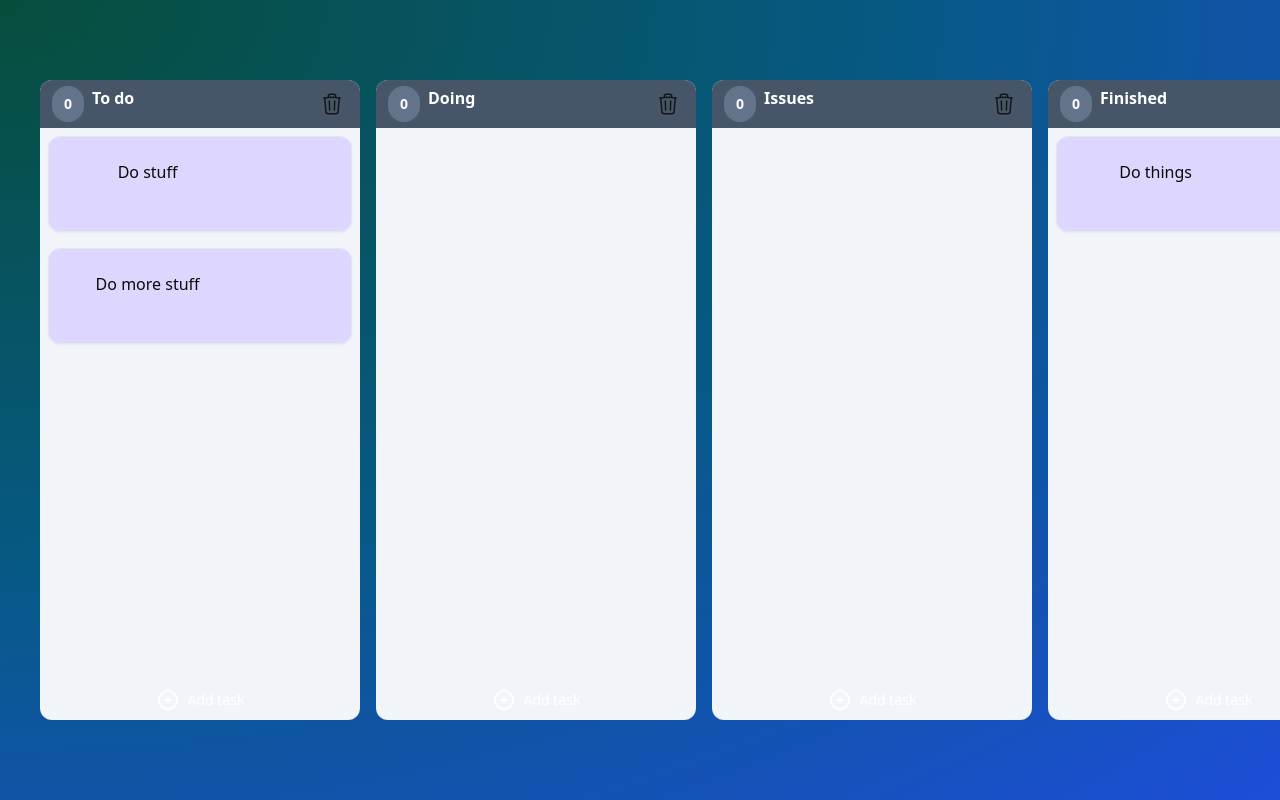
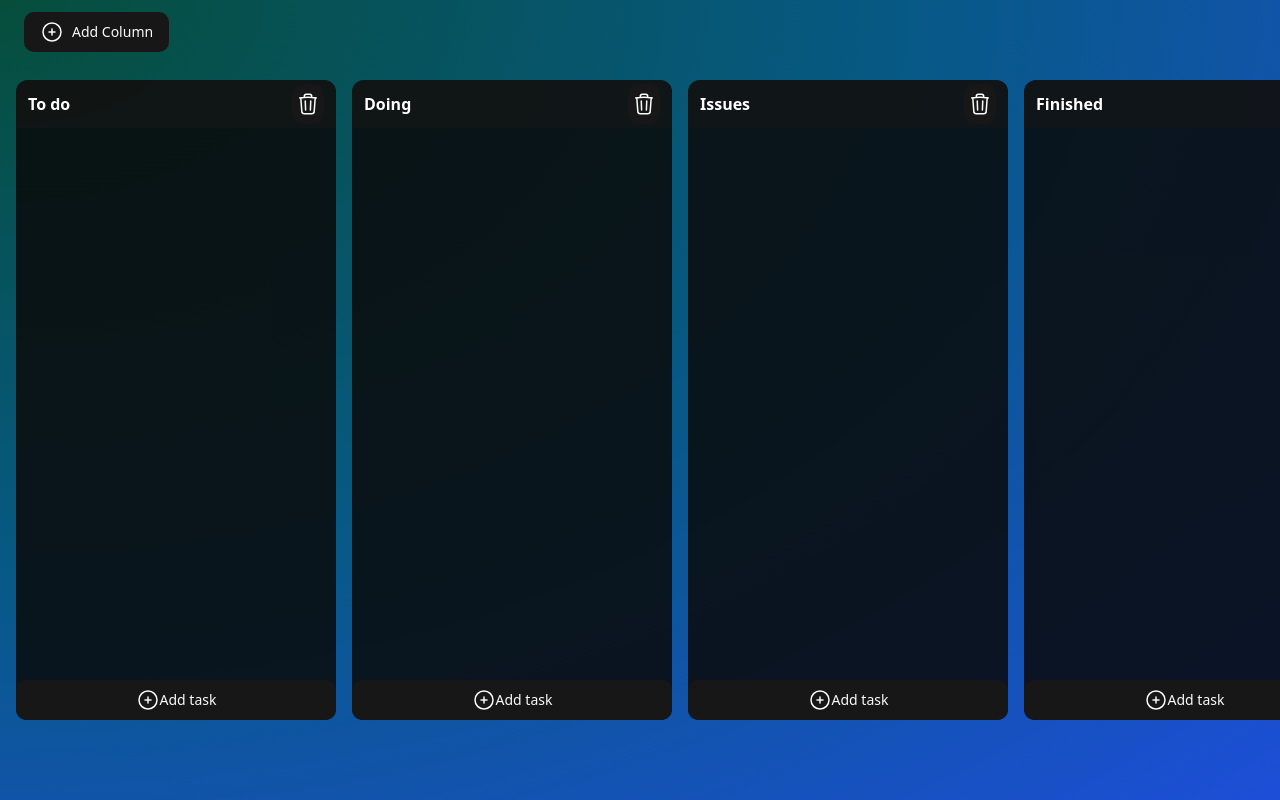
Before and after one commit to nixowl/kanban-board, a React (Vite) app: page / in a window 1280 px wide. Built offline with nearby package versions, Linux system fonts and the light colour scheme; the HTML template or start-up script is replaced by a standard one.

Commit message:
update styling

```diff
--- a/src/components/ColumnContainer.tsx
+++ b/src/components/ColumnContainer.tsx
@@ -32,8 +32,8 @@ function ColumnContainer(props: Props) {
   const [editMode, setEditMode] = useState(false);
 
   const tasksIds = useMemo(() => {
-    return tasks.map(task => task.id)
-  }, [tasks])
+    return tasks.map((task) => task.id);
+  }, [tasks]);
 
   const {
     setNodeRef,
@@ -62,7 +62,7 @@ function ColumnContainer(props: Props) {
         ref={setNodeRef}
         style={style}
         className="
-      bg-slate-100
+      bg-card-foreground
       w-[20rem]
       h-[40rem]
       max-h-[40rem]
@@ -80,7 +80,7 @@ function ColumnContainer(props: Props) {
       ref={setNodeRef}
       style={style}
       className="
-      bg-slate-100
+      bg-foreground/85
       w-[20rem]
       h-[40rem]
       max-h-[40rem]
@@ -94,35 +94,19 @@ function ColumnContainer(props: Props) {
         {...listeners}
         onClick={() => setEditMode(true)}
         className="
-          bg-slate-600
+          bg-primary/60
           rounded-t-lg
           h-[3rem]
           cursor-grab
           p-3
           text-md
           font-bold
-          border-3
-          border-slate-100
           flex
           items-center
           justify-between
           "
       >
         <div className="flex gap-2">
-          <div
-            className="
-              flex
-              justify-center
-              items-center
-              bg-slate-500
-              px-3
-              py-2
-              text-sm
-              rounded-full
-              "
-          >
-            0
-          </div>
           {!editMode && column.title}
           {editMode && (
             <Input
@@ -143,12 +127,9 @@ function ColumnContainer(props: Props) {
           onClick={() => {
             deleteColumn(column.id);
           }}
-          variant="secondary"
           className="
               px-1
               py-1
-              bg-slate-600
-              hover:bg-slate-500
               "
         >
           <TrashIcon />
@@ -178,15 +159,7 @@ function ColumnContainer(props: Props) {
         </SortableContext>
       </div>
       <Button
-        className="
-          flex
-          gap-2
-          hover:bg-slate-300
-          active:bg-slate-500
-          ring-ring
-          active:ring-2
-          "
-        variant="ghost"
+        variant="default"
         onClick={() => {
           createTask(column.id);
         }}
--- a/src/components/KanbanBoard.tsx
+++ b/src/components/KanbanBoard.tsx
@@ -27,11 +27,7 @@ function KanbanBoard() {
   const columnsId = useMemo(() => columns.map((col) => col.id), [columns]);
   const [activeColumn, setActiveColumn] = useState<Column | null>(null);
   const [activeTask, setActiveTask] = useState<Task | null>(null);
-  const [tasks, setTasks] = useState<Task[]>([
-    {id: 1, columnId: 1, content: "Do stuff"},
-    {id: 2, columnId: 4, content: "Do things"},
-    {id: 3, columnId: 1, content: "Do more stuff"},
-  ]);
+  const [tasks, setTasks] = useState<Task[]>([]);
 
   const generateId = () => {
     return Math.floor(Math.random() * 10001);
@@ -170,14 +166,13 @@ function KanbanBoard() {
   return (
     <div
       className="
-      m-auto
       flex
       min-h-screen
       w-full
-      items-center
+      items-stretch
       overflow-x-auto
       overflow-y-hidden
-      px-[40px]
+      pl-4
       "
     >
       <DndContext
@@ -186,8 +181,21 @@ function KanbanBoard() {
         onDragEnd={onDragEnd}
         onDragOver={onDragOver}
       >
-        <div className="m-auto flex gap-4">
-          <div className="flex gap-4">
+        <div className="flex gap-4 min-w-full max-w-full overflow-x-scroll ">
+          <Button
+            onClick={createNewColumn}
+            className="
+                  ring-emerald-400 hover:ring-2
+                  flex
+                  gap-2
+                  absolute
+                  top-3
+                  left-6
+                  "
+          >
+            <PlusIcon /> Add Column
+          </Button>
+          <div className="flex gap-4 items-center">
             <SortableContext items={columnsId}>
               {columns.map((col) => (
                 <ColumnContainer
@@ -203,17 +211,6 @@ function KanbanBoard() {
               ))}
             </SortableContext>
           </div>
-          <Button
-            onClick={createNewColumn}
-            variant="outline"
-            className="
-                  ring-emerald-400 hover:ring-2
-                  flex
-                  gap-2
-                  "
-          >
-            <PlusIcon /> Add Column
-          </Button>
         </div>
 
         {createPortal(
--- a/src/components/taskCard.tsx
+++ b/src/components/taskCard.tsx
@@ -49,7 +49,7 @@ function TaskCard({ task, deleteTask, updateTask }: Props) {
      <Card
        ref={setNodeRef}
        style={style}
-        className="flex justify-between items-center p-5 bg-violet-200 h-[6rem] opacity-50 ring-2 ring-ring" />
+        className="flex justify-between items-center p-5 bg-card/50 h-[6rem] opacity-50 ring-2 ring-ring" />
 
    );
   }
@@ -61,9 +61,10 @@ function TaskCard({ task, deleteTask, updateTask }: Props) {
         style={style}
         {...attributes}
         {...listeners}
-        className="flex justify-between items-center p-5 bg-violet-200 h-[6rem] cursor-grab">
+        className="flex justify-between items-center p-5 bg-primary text-white h-[6rem] cursor-grab"
+      >
         <Textarea
-          className="w-full bg-transparent outline-none focus:outline-none focus:ring-0"
+          className="w-full bg-transparent"
           value={task.content}
           autoFocus
           placeholder="Task content"
@@ -80,7 +81,7 @@ function TaskCard({ task, deleteTask, updateTask }: Props) {
 
   return (
     <Card
-      className="flex justify-between items-center p-5 bg-violet-200 h-[6rem] cursor-grab task"
+      className="flex justify-between items-center p-5 bg-card-foreground/85 text-white h-[6rem] cursor-grab task"
       onMouseEnter={() => setMouseIsOver(true)}
       onMouseLeave={() => setMouseIsOver(false)}
       onClick={toggleEditMode}
--- a/src/icons/TrashIcon.tsx
+++ b/src/icons/TrashIcon.tsx
@@ -1,6 +1,6 @@
 function TrashIcon() {
   return (
-    <svg xmlns="http://www.w3.org/2000/svg" fill="none" viewBox="0 0 24 24" strokeWidth={1.5} stroke="currentColor" className="w-6 h-6">
+    <svg xmlns="http://www.w3.org/2000/svg" fill="none" viewBox="0 0 24 24" strokeWidth={1.5} stroke="currentColor" className="w-6 h-6 hover:stroke-destructive">
   <path strokeLinecap="round" strokeLinejoin="round" d="m14.74 9-.346 9m-4.788 0L9.26 9m9.968-3.21c.342.052.682.107 1.022.166m-1.022-.165L18.16 19.673a2.25 2.25 0 0 1-2.244 2.077H8.084a2.25 2.25 0 0 1-2.244-2.077L4.772 5.79m14.456 0a48.108 48.108 0 0 0-3.478-.397m-12 .562c.34-.059.68-.114 1.022-.165m0 0a48.11 48.11 0 0 1 3.478-.397m7.5 0v-.916c0-1.18-.91-2.164-2.09-2.201a51.964 51.964 0 0 0-3.32 0c-1.18.037-2.09 1.022-2.09 2.201v.916m7.5 0a48.667 48.667 0 0 0-7.5 0" />
 </svg>
   )
```
